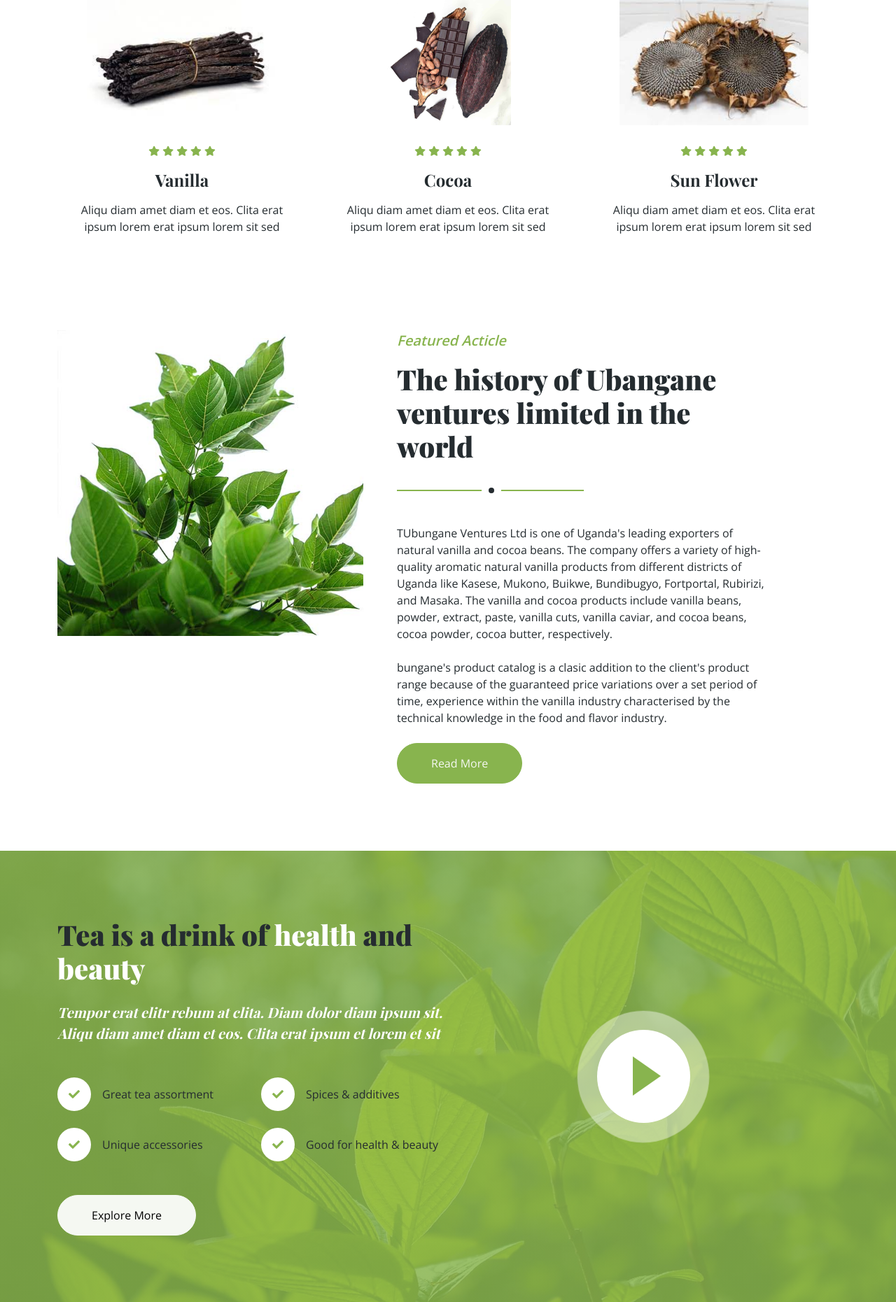
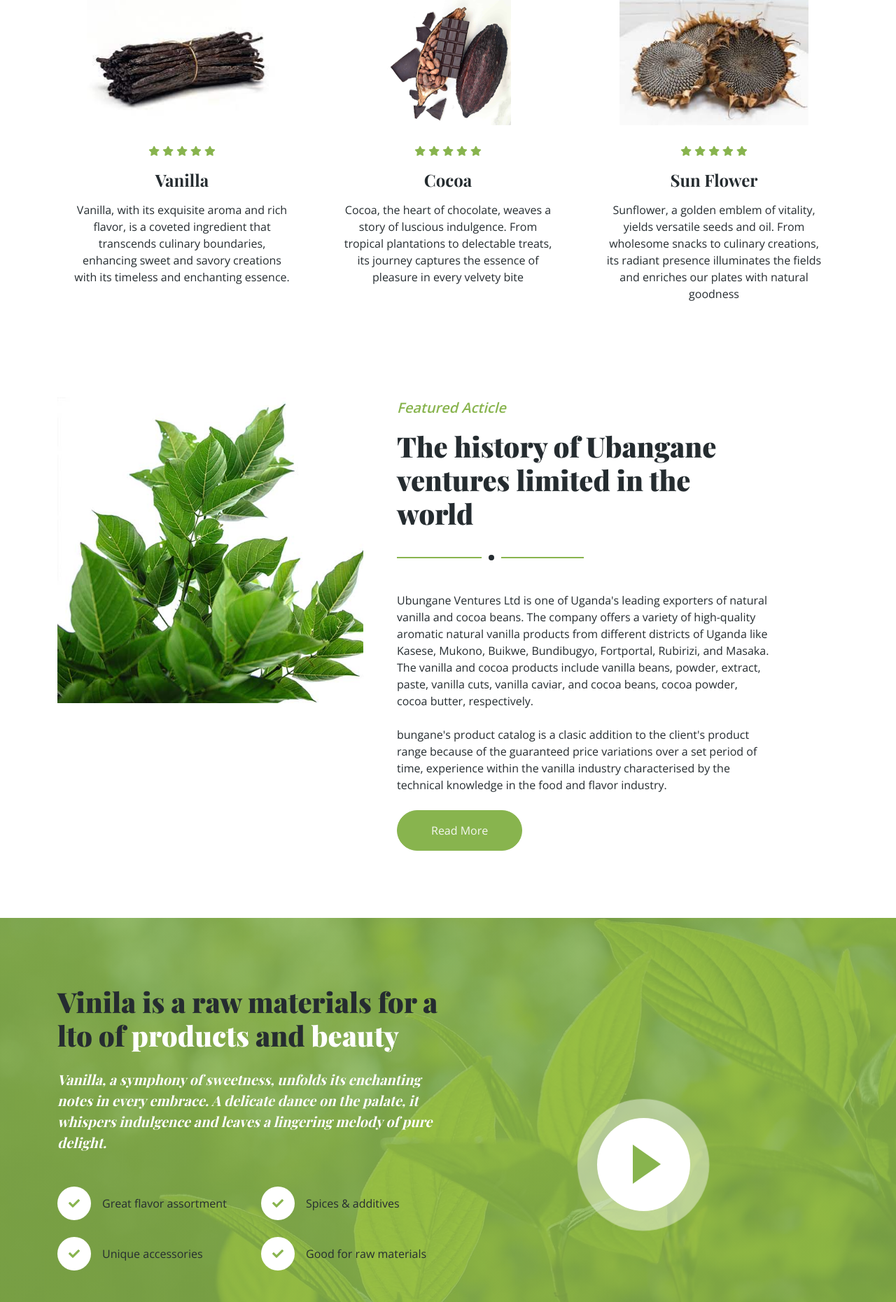
Before and after one commit to bradiepoa/ubangane, a Django app: page / in a window 1280 px wide. Shown: the part 1850-3711 px from the top of the page at 70% size. Run offline with Django 5.2, Linux system fonts and the light colour scheme; some libraries are stand-ins or nearby versions.

Commit message:
modified:   mainweb/templates/mainweb/index.html

```diff
--- a/mainweb/templates/mainweb/addblog.html
+++ b/mainweb/templates/mainweb/addblog.html
@@ -10,7 +10,7 @@
                     <p class="fs-5 fw-medium fst-italic text-primary">Featured Acticle</p>
                     <h1 class="display-6">The history of Ubangane ventures limited in the world</h1>
                 </div>
-                <p class="mb-4 text-justify">TUbungane Ventures Ltd is one of Uganda's leading exporters of natural vanilla and cocoa beans. The company offers a variety of high-quality aromatic natural vanilla products from different districts of Uganda like Kasese, Mukono, Buikwe, Bundibugyo, Fortportal, Rubirizi, and Masaka. The vanilla and cocoa products include vanilla beans, powder, extract, paste, vanilla cuts, vanilla caviar, and cocoa beans, cocoa powder, cocoa butter, respectively.</p>
+                <p class="mb-4 text-justify">Ubungane Ventures Ltd is one of Uganda's leading exporters of natural vanilla and cocoa beans. The company offers a variety of high-quality aromatic natural vanilla products from different districts of Uganda like Kasese, Mukono, Buikwe, Bundibugyo, Fortportal, Rubirizi, and Masaka. The vanilla and cocoa products include vanilla beans, powder, extract, paste, vanilla cuts, vanilla caviar, and cocoa beans, cocoa powder, cocoa butter, respectively.</p>
                 <p class="mb-4">bungane's product catalog  is a clasic addition to the client's product range because of the guaranteed price variations over a set  period of time, experience  within the vanilla industry characterised by the technical knowledge  in the food and flavor industry.</p>
                 <a href="{% url 'mainweb:updates' %}" class="btn btn-primary rounded-pill py-3 px-5">Read More</a>
             </div>
--- a/mainweb/templates/mainweb/index.html
+++ b/mainweb/templates/mainweb/index.html
@@ -12,8 +12,8 @@
                     <div class="container">
                         <div class="row justify-content-center">
                             <div class="col-lg-7 text-center">
-                                <p class="fs-4 text-white animated zoomIn">Welcome to <strong class="text-dark">Ubangane</strong></p>
-                                <h1 class="display-1 text-dark mb-4 animated zoomIn">Organic & Quality Production</h1>
+                                <p class="fs-4 text-white animated zoomIn">Welcome to <strong class="text-dark">Ubungane</strong></p>
+                                <h1 class="display-1 text-dark mb-4 animated zoomIn">Ventures Limited</h1>
                                 <a href="#" class="btn btn-light rounded-pill py-3 px-5 animated zoomIn">Explore More</a>
                             </div>
                         </div>
@@ -27,7 +27,7 @@
                         <div class="row justify-content-center">
                             <div class="col-lg-7 text-center">
                                 <p class="fs-4 text-white animated zoomIn">Welcome to <strong class="text-dark">Ubangane Ventures ltd</strong></p>
-                                <h1 class="display-1 text-dark mb-4 animated zoomIn">Organic & Quality Production</h1>
+                                <h1 class="display-1 text-dark mb-4 animated zoomIn">Ventures Limited</h1>
                                 <a href="#" class="btn btn-light rounded-pill py-3 px-5 animated zoomIn">Explore More</a>
                             </div>
                         </div>
@@ -74,8 +74,8 @@
                             <small class="fa fa-star text-primary"></small>
                             <small class="fa fa-star text-primary"></small>
                         </div>
-                        <h4 class="mb-3">Vanilla</h4>
-                        <p>Aliqu diam amet diam et eos. Clita erat ipsum lorem erat ipsum lorem sit sed</p>
+                        <h4 class="mb-3 text-justify">Vanilla</h4>
+                        <p>Vanilla, with its exquisite aroma and rich flavor, is a coveted ingredient that transcends culinary boundaries, enhancing sweet and savory creations with its timeless and enchanting essence.</p>
 
                     </div>
                     <!-- <div class="store-overlay">
@@ -96,7 +96,7 @@
                             <small class="fa fa-star text-primary"></small>
                         </div>
                         <h4 class="mb-3">Cocoa</h4>
-                        <p>Aliqu diam amet diam et eos. Clita erat ipsum lorem erat ipsum lorem sit sed</p>
+                        <p>Cocoa, the heart of chocolate, weaves a story of luscious indulgence. From tropical plantations to delectable treats, its journey captures the essence of pleasure in every velvety bite</p>
 
                     </div>
                     <!-- <div class="store-overlay">
@@ -117,7 +117,7 @@
                             <small class="fa fa-star text-primary"></small>
                         </div>
                         <h4 class="mb-3">Sun Flower</h4>
-                        <p>Aliqu diam amet diam et eos. Clita erat ipsum lorem erat ipsum lorem sit sed</p>
+                        <p>Sunflower, a golden emblem of vitality, yields versatile seeds and oil. From wholesome snacks to culinary creations, its radiant presence illuminates the fields and enriches our plates with natural goodness</p>
 
                     </div>
                     <!-- <div class="store-overlay">
@@ -147,15 +147,15 @@
         <div class="row g-0">
             <div class="col-lg-6 py-5 wow fadeIn" data-wow-delay="0.1s">
                 <div class="py-5">
-                    <h1 class="display-6 mb-4">Tea is a drink of <span class="text-white">health</span> and <span class="text-white">beauty</span></h1>
-                    <h5 class="fw-normal lh-base fst-italic text-white mb-5">Tempor erat elitr rebum at clita. Diam dolor diam ipsum sit. Aliqu diam amet diam et eos. Clita erat ipsum et lorem et sit</h5>
+                    <h1 class="display-6 mb-4">Vinila is a raw materials for a lto of <span class="text-white">products</span> and <span class="text-white">beauty</span></h1>
+                    <h5 class="fw-normal lh-base fst-italic text-white mb-5">Vanilla, a symphony of sweetness, unfolds its enchanting notes in every embrace. A delicate dance on the palate, it whispers indulgence and leaves a lingering melody of pure delight.</h5>
                     <div class="row g-4 mb-5">
                         <div class="col-sm-6">
                             <div class="d-flex align-items-center">
                                 <div class="flex-shrink-0 btn-lg-square bg-white text-primary rounded-circle me-3">
                                     <i class="fa fa-check"></i>
                                 </div>
-                                <span class="text-dark">Great tea assortment</span>
+                                <span class="text-dark">Great flavor assortment</span>
                             </div>
                         </div>
                         <div class="col-sm-6">
@@ -179,7 +179,7 @@
                                 <div class="flex-shrink-0 btn-lg-square bg-white text-primary rounded-circle me-3">
                                     <i class="fa fa-check"></i>
                                 </div>
-                                <span class="text-dark">Good for health & beauty</span>
+                                <span class="text-dark">Good for raw materials</span>
                             </div>
                         </div>
                     </div>
@@ -232,21 +232,21 @@
                 <img src="{% static 'img/product-2.jpg' %}" alt="">
                 <div class="bg-white shadow-sm text-center p-4 position-relative mt-n5 mx-4">
                     <h4 class="text-primary">Vanilla Powder</h4>
-                    <span class="text-body">Diam dolor diam ipsum sit diam amet diam et eos. Clita erat ipsum</span>
+                    <span class="text-body">Elevating ordinary moments into extraordinary, flavorful experiences with every sprinkle.</span>
                 </div>
             </a>
             <a href="" class="d-block product-item rounded">
                 <img src="{% static 'img/product-3.jpg' %}" alt="">
                 <div class="bg-white shadow-sm text-center p-4 position-relative mt-n5 mx-4">
                     <h4 class="text-primary">Vinilla Pod</h4>
-                    <span class="text-body">Diam dolor diam ipsum sit diam amet diam et eos. Clita erat ipsum</span>
+                    <span class="text-body">slender, aromatic treasures enriching creations with timeless culinary allure.</span>
                 </div>
             </a>
             <a href="" class="d-block product-item rounded">
                 <img src="{% static 'img/product-4.jpg' %}" alt="">
                 <div class="bg-white shadow-sm text-center p-4 position-relative mt-n5 mx-4">
                     <h4 class="text-primary">Vanilla Cuts</h4>
-                    <span class="text-body">Diam dolor diam ipsum sit diam amet diam et eos. Clita erat ipsum</span>
+                    <span class="text-body">Delicate sweetness transforms, elevating creations with aromatic allure in every slice.</span>
                 </div>
             </a>
 
@@ -254,7 +254,7 @@
                 <img src="{% static 'img/product-4.jpg' %}" alt="">
                 <div class="bg-white shadow-sm text-center p-4 position-relative mt-n5 mx-4">
                     <h4 class="text-primary">Vanilla Caviar</h4>
-                    <span class="text-body">Diam dolor diam ipsum sit diam amet diam et eos. Clita erat ipsum</span>
+                    <span class="text-body">Aromatic pearls, elevating dishes with exquisite flavor and gourmet sophistication</span>
                 </div>
             </a>
         </div>
```
